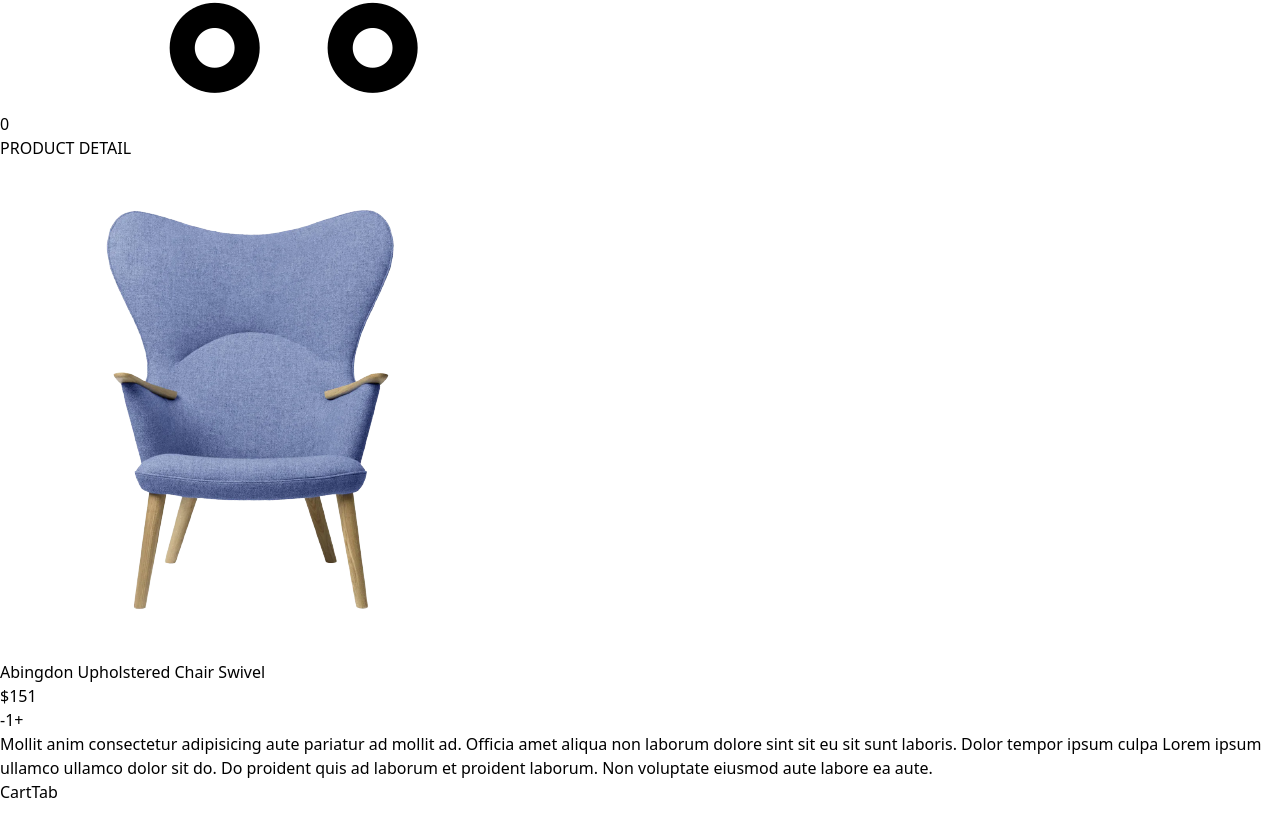
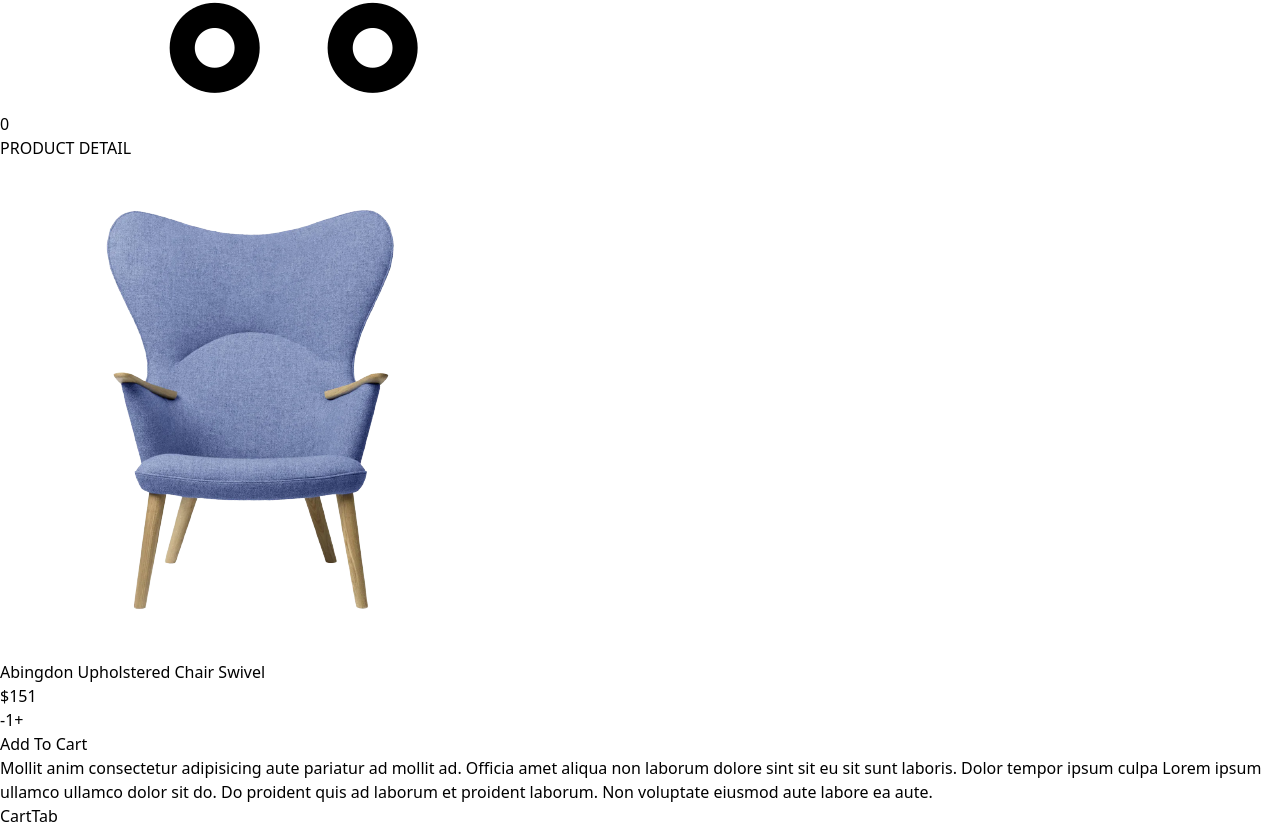
Before and after one commit to wachirastudeo/shopping_cart, a React (Vite) app in the folder shopping/: page /bingdon-pholstered-chair-swivel in a window 1280 px wide. Shown: the part 424-1252 px from the top of the page. Before the commit the page ends 1228 px from the top, so only its background shows below. Built offline with nearby package versions, Linux system fonts and the light colour scheme.

Commit message:
add to cart

```diff
--- a/shopping/src/components/header.jsx
+++ b/shopping/src/components/header.jsx
@@ -1,7 +1,19 @@
 import { Link } from "react-router-dom";
 import iconCart from "../assets/images/iconCart.png";
+import { useEffect, useState } from "react";
+import { useSelector } from "react-redux";
 
 const Header = () => {
+  const [totalQuantity, setTotalQuantity] = useState(0);
+  const carts = useSelector((store) => store.cart.items);
+  useEffect(() => {
+    let total = 0;
+    carts.forEach((item) => {
+      total += item.quantity;
+    });
+    setTotalQuantity(total);
+  }, [carts]);
+
   return (
     <header className="flex items-center justify-between p-4">
       <Link className="text-xl font-semibold" to="/">
@@ -10,7 +22,7 @@ const Header = () => {
       <div className="w-10 h-10 bg-gray-100 rounded-full flex justify-center items-center relative">
         <img src={iconCart} alt="Shopping Cart" className="w-6" />
         <span className="absolute top-0 right-0 bg-red-500 text-white text-sm w-5 h-5 rounded-full flex justify-center items-center">
-          0
+          {totalQuantity}
         </span>
       </div>
     </header>
--- a/shopping/src/pages/detail.jsx
+++ b/shopping/src/pages/detail.jsx
@@ -1,8 +1,11 @@
 import { useEffect, useState } from "react";
 import { useParams } from "react-router-dom";
 import { products } from "../products";
+import { useDispatch } from "react-redux";
+import { addToCart } from "../stores/cart";
+const Detail = () => {
+  const dispatch = useDispatch();
 
-const Detail = () => {
   const { slug } = useParams();
   const [detail, setDetail] = useState([]);
   const [quantity, setQuantity] = useState(1);
@@ -24,6 +27,14 @@ const Detail = () => {
   };
   const handlePlusQuantity = () => {
     setQuantity(quantity + 1);
+  };
+  const handleAddToCart = () => {
+    dispatch(
+      addToCart({
+        productId: detail.id,
+        quantity: quantity,
+      })
+    );
   };
   return (
     <div>
@@ -53,6 +64,12 @@ const Detail = () => {
                 +
               </button>
             </div>
+            <button
+              className="bg-gray-300 p-2 mx-5 rounded-md text-sm hover:bg-gray-400 flex gap-2"
+              onClick={handleAddToCart}
+            >
+              Add To Cart
+            </button>
           </div>
           <div>
             <p className="text-lg ">{detail.description}</p>
```
